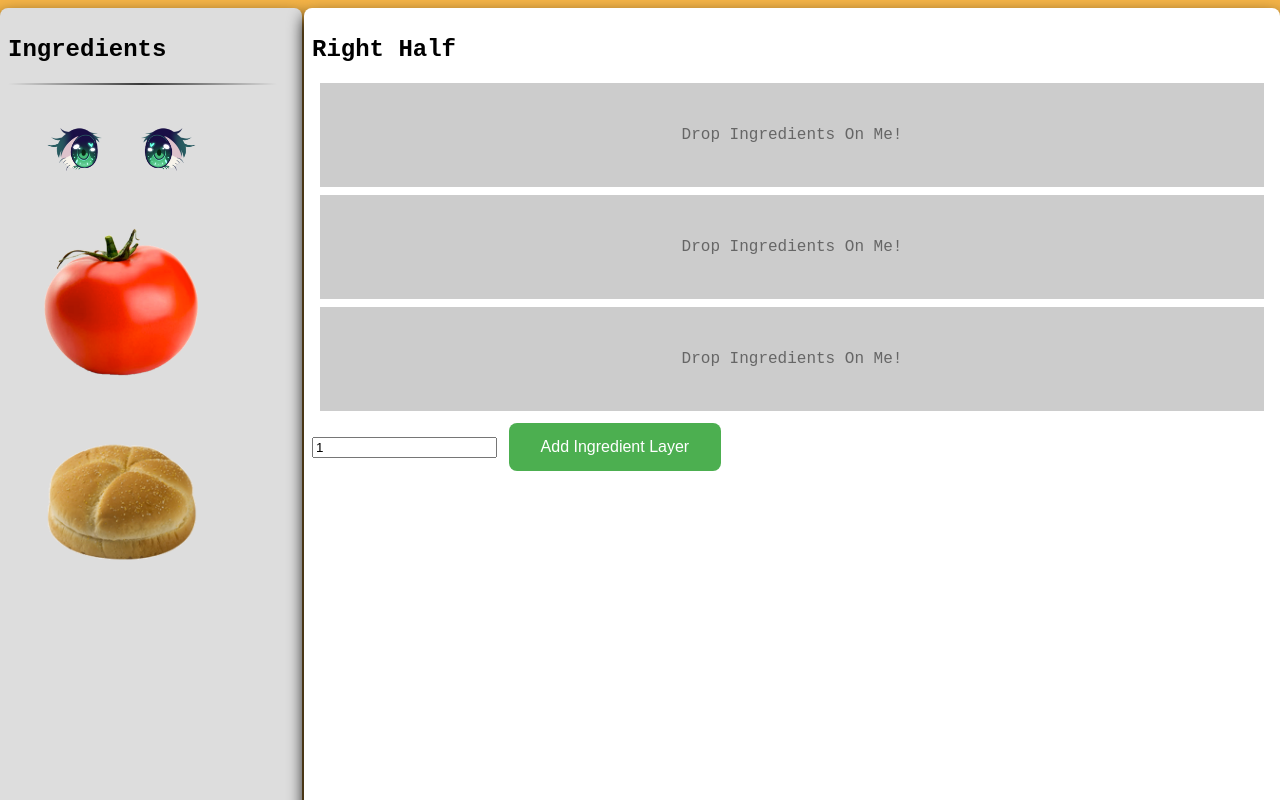
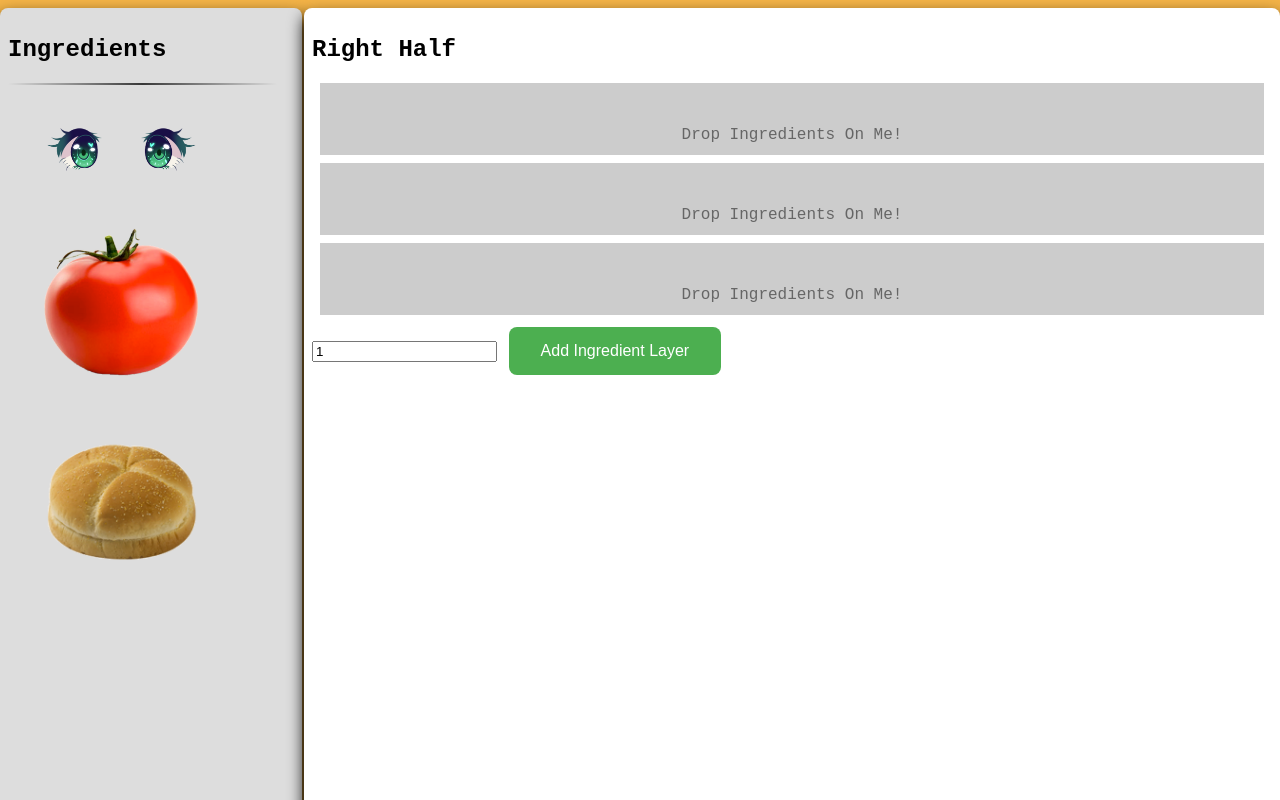
Before and after one commit to burgermaker/burgermaker.github.io, a plain HTML site: page maker/test.html in a window 1280 px wide. Shown: the top 800 px of the page. Drawn offline with Linux system fonts and the light colour scheme.

Commit message:
Update interactable.css

```diff
--- a/maker/interactable.css
+++ b/maker/interactable.css
@@ -6,7 +6,7 @@
 }
 
 .dropzone {
-    overflow: hidden;
+    overflow: visible;
     margin: .5em;
     padding: 1em;
     color: #666;
@@ -15,6 +15,7 @@
     line-height: 4em;
     border: 4px dashed transparent;
     transition: background .15s linear, border-color .15s linear;
+    height: 4vh;
 }
 
 .dropzone.-drop-possible { border-color: #666; }
```
